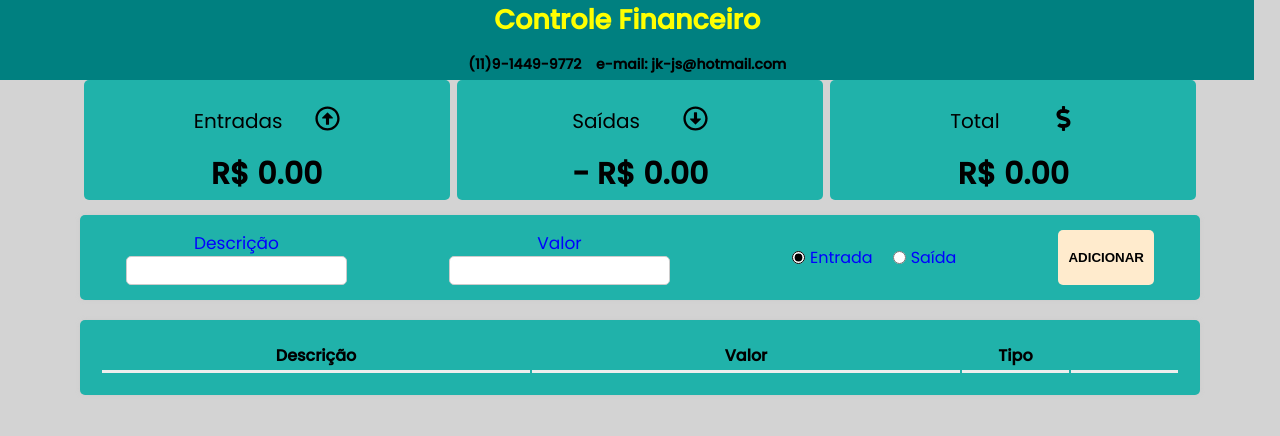
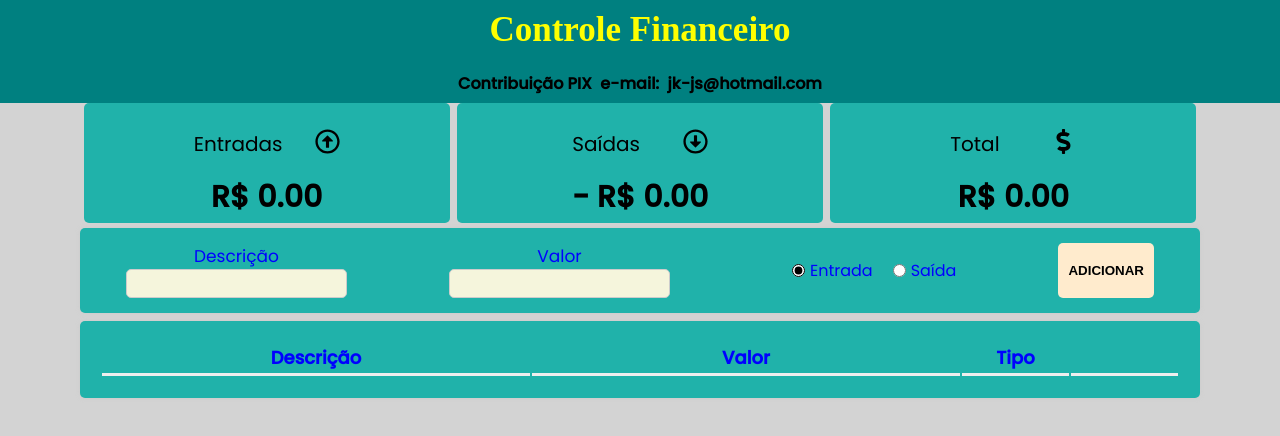
Before and after one commit to JotaKSP/controlefinanceiro, a React (Create React App) app: page / in a window 1280 px wide. Shown: the top 436 px of the page. Built offline with nearby package versions, Linux system fonts and the light colour scheme.

Commit message:
initial commit

```diff
--- a/src/components/Form/styles.js
+++ b/src/components/Form/styles.js
@@ -2,8 +2,8 @@ import styled from "styled-components";
 //Meio
 export const Container = styled.div`
   max-width: 1120px;
-  margin: 15px auto;
-  width: 98%;
+  margin: 5px auto;
+  width: 100%;
   background-color: lightseagreen;
   box-shadow: 0px 0px 5px #ccc;
   border-radius: 5px;
@@ -12,6 +12,7 @@ export const Container = styled.div`
   padding: 15px 0px;
   gap: 10px;
   text-align: center;
+
 
   @media (max-width: 750px) {
     display: grid;
@@ -25,7 +26,7 @@ export const Input = styled.input`
   padding: 5px 10px;
   font-size: 15px;
   border: 1px solid #ccc;
-
+  background-color: beige;
 `;
 //Meio Letras
 export const InputContent = styled.div`
@@ -39,7 +40,6 @@ export const RadioGroup = styled.div`
   display: flex;
   align-items: center;
   color: blue;
-
  //Espaçamento meio
   input {
     margin-left: 20px;
@@ -48,7 +48,7 @@ export const RadioGroup = styled.div`
     margin-top: 0;
   }
 `;
-  export const Table = styled.table`
+export const Table = styled.table`
   width: 100%;
   background-color: #fff;
   padding: 20px;
@@ -56,6 +56,7 @@ export const RadioGroup = styled.div`
   border-radius: 5px;
   max-width: 1120px;
   margin: 20px auto;
+
 `;
 //Botão
 export const Button = styled.button`
@@ -63,7 +64,8 @@ export const Button = styled.button`
   border: none;
   border-radius: 5px;
   cursor: pointer;
+  color: black;
   font-weight: bold;
-  color: black;
   background-color: blanchedalmond;
+
 `;
--- a/src/components/Grid/styles.js
+++ b/src/components/Grid/styles.js
@@ -1,13 +1,16 @@
 import styled from "styled-components";
 // Grid Parte de Baixo)
 export const Table = styled.table`
-  width: 98%;
+  width: 100%;
   background-color: lightseagreen;
   padding: 20px;
   box-shadow: 0px 0px 5px #ccc;
   border-radius: 5px;
   max-width: 1120px;
   margin: 20px auto;
+  font-weight: bold;
+  font-size: 15px;
+  margin: 8px auto;
 
 `;
 
@@ -20,6 +23,8 @@ export const Tr = styled.tr``;
 export const Th = styled.th`
   border-bottom: inset;
   padding-bottom: 2px;
+  font-size: 18px;
+  color: blue;
   text-align: ${(props) => (props.alignCenter ? "center" : "start")};
   width: ${(props) => (props.width ? props.width + "%" : "auto")};
 `;
--- a/src/components/GridItem/styles.js
+++ b/src/components/GridItem/styles.js
@@ -2,7 +2,7 @@ import styled from "styled-components";
 export const Tr = styled.tr``;
 
 export const Td = styled.td`
-  padding-top: 5px;
+
   text-align: ${(props) => (props.alignCenter ? "center" : "start")};
   word-break: break-all;
   text-align: center;
@@ -10,5 +10,6 @@ export const Td = styled.td`
   svg {
     width: 16px;
     height: 16px;
+
   }
 `;
--- a/src/components/Header/index.js
+++ b/src/components/Header/index.js
@@ -7,7 +7,7 @@ const Header = () => {
       <C.Header>
 
         <C.Title>Controle Financeiro</C.Title>
-        <span>(11)9-1449-9772 &nbsp;&nbsp;&nbsp;e-mail:&nbsp;jk-js@hotmail.com</span>
+        <span>Contribuição&nbsp;PIX&nbsp;&nbsp;e-mail:&nbsp;&nbsp;jk-js@hotmail.com</span>
 
       </C.Header>
     </C.Container>
--- a/src/components/Header/styles.js
+++ b/src/components/Header/styles.js
@@ -7,12 +7,13 @@ export const Header = styled.h1`
   padding: 0;
   text-align: center;
   background: teal;
-  font-size: 27px;
-  width: 98%;
+  font-size: 35px;
+  width: 100%;
   text-align: center;
+  padding-top: 10px;
 
   // e-mail - Tel.
-  span {font-size: 14px;
+  span {font-size: 16px;
         color: black;}
 
 `;
@@ -20,5 +21,6 @@ export const Header = styled.h1`
 export const Title = styled.div`
   color: yellow;
   text-align: center;
+  font-family: 'Times New Roman', Times, serif;
 
 `;
```
